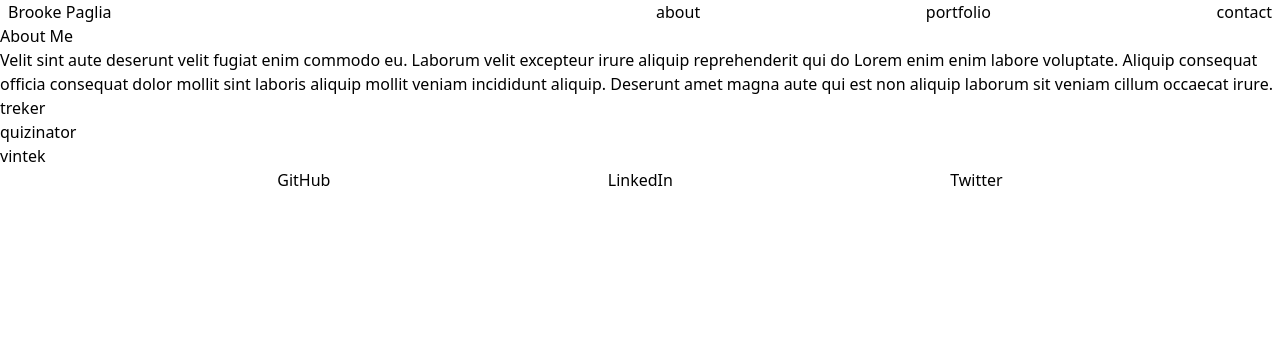
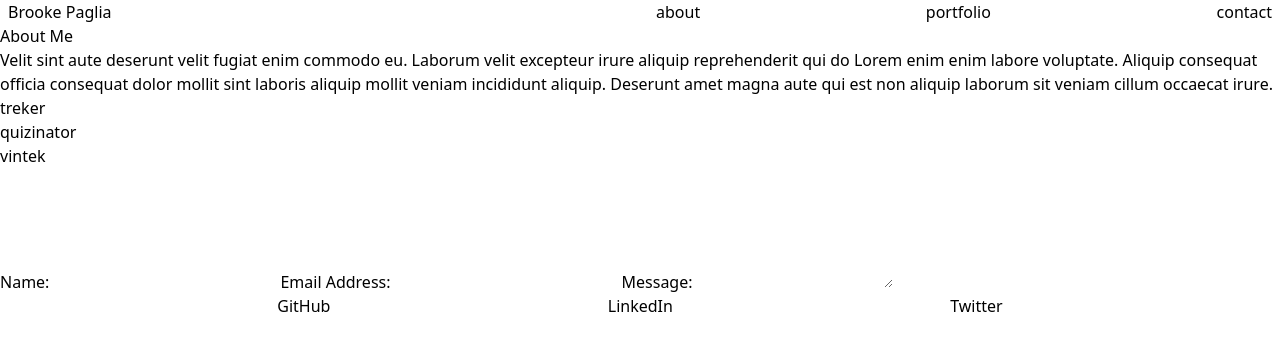
Before and after one commit to BrookesCodeStuff/react-personal-portfolio, a React (Create React App) app: page / in a window 1280 px wide. Shown: the top 350 px of the page. Built offline with nearby package versions, Linux system fonts and the light colour scheme.

Commit message:
add basic setup for Contact component

```diff
--- a/src/App.js
+++ b/src/App.js
@@ -3,6 +3,7 @@ import Nav from "./components/Nav";
 import About from "./components/About";
 import Portfolio from "./components/Portfolio";
 import Footer from "./components/Footer";
+import Contact from "./components/Contact";
 
 function App() {
   const [links, setLinks] = useState(["about", "portfolio", "contact"]);
@@ -19,6 +20,7 @@ function App() {
       <main>
         <About />
         <Portfolio />
+        <Contact />
       </main>
       <Footer />
     </>
--- a/src/components/Contact.js
+++ b/src/components/Contact.js
@@ -0,0 +1,16 @@
+import React, { useState, useEffect } from "react";
+
+function Contact() {
+  return (
+    <form>
+      <label htmlFor="name">Name:</label>
+      <input type="text" id="name" name="name" />
+      <label htmlFor="email">Email Address:</label>
+      <input type="text" name="email" id="email" />
+      <label htmlFor="message">Message:</label>
+      <textarea rows="5" name="message"></textarea>
+    </form>
+  );
+}
+
+export default Contact;
```
